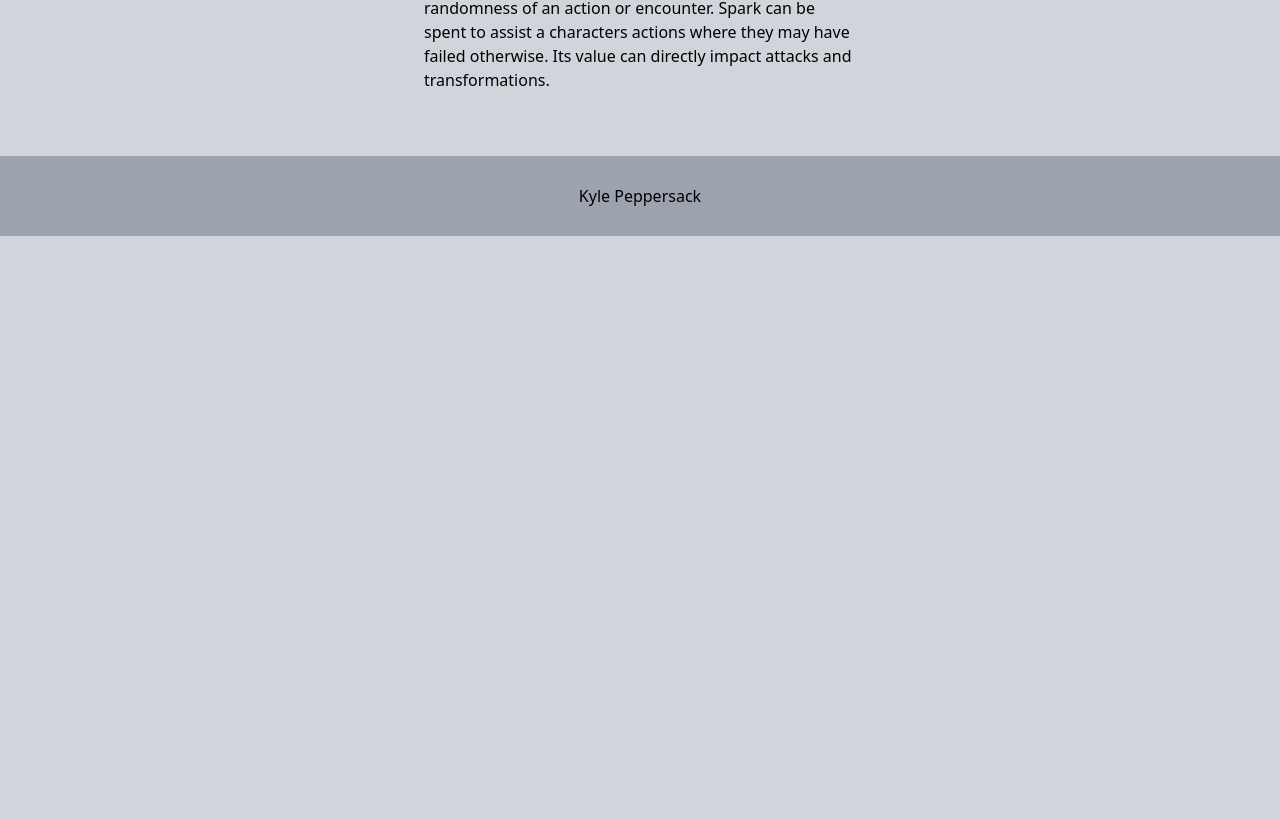
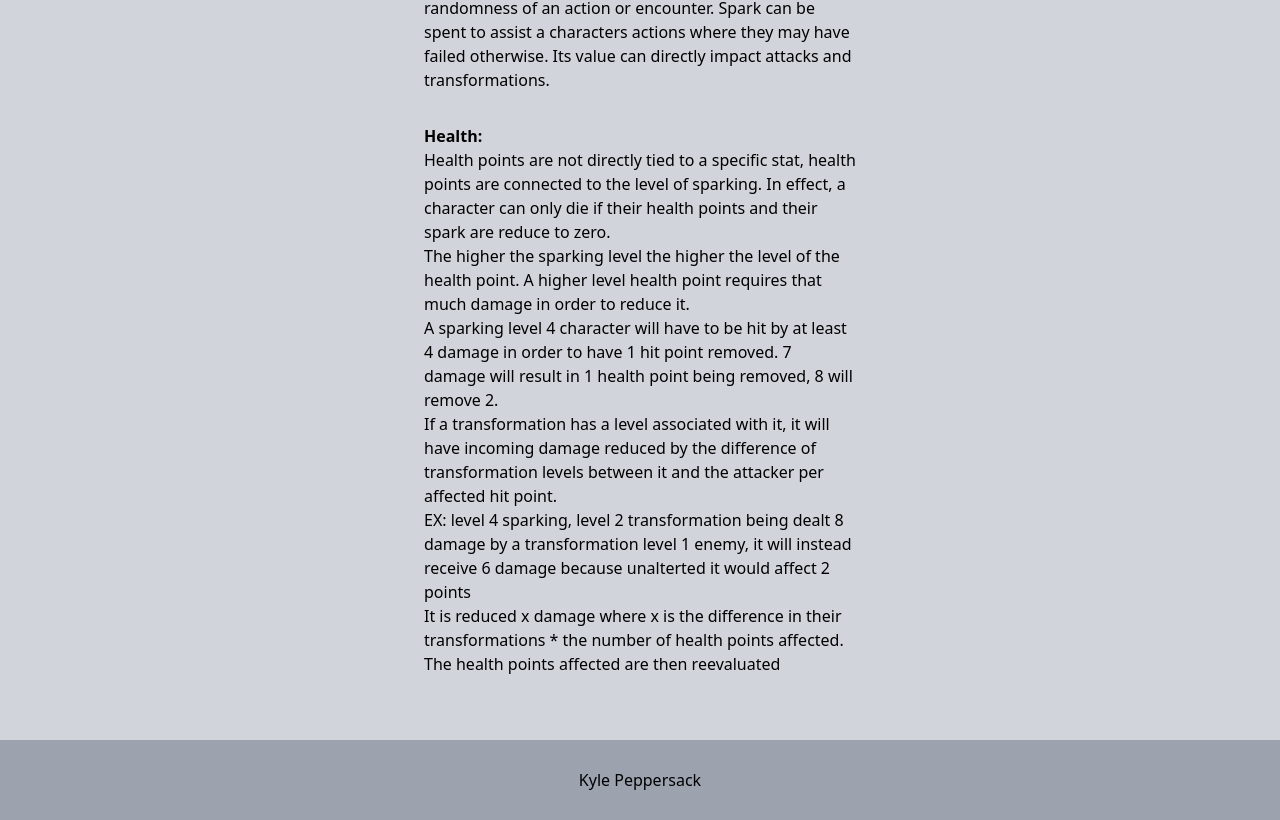
Before and after one commit to KylePep/ddbwiki, a Next.js app: page / in a window 1280 px wide. Shown: the part 1616-2436 px from the top of the page. Before the commit the page ends 1852 px from the top, so only its background shows below. Built offline with nearby package versions, Linux system fonts and the light colour scheme.

Commit message:
Added content to characterAttributes

```diff
--- a/app/components/CharacterAttributes.tsx
+++ b/app/components/CharacterAttributes.tsx
@@ -0,0 +1,15 @@
+import React from 'react'
+
+export default function CharacterAttributes() {
+  return (
+    <div>
+      <h1 className='font-bold mt-8'>Health:</h1>
+      <p>Health points are not directly tied to a specific stat, health points are connected to the level of sparking. In effect, a character can only die if their health points and their spark are reduce to zero.</p>
+      <p>The higher the sparking level the higher the level of the health point. A higher level health point requires that much damage in order to reduce it.</p>
+      <p>A sparking level 4 character will have to be hit by at least 4 damage in order to have 1 hit point removed. 7 damage will result in 1 health point being removed, 8 will remove 2.</p>
+      <p>If a transformation has a level associated with it, it will have incoming damage reduced by the difference of transformation levels between it and the attacker per affected hit point.</p>
+      <p>EX: level 4 sparking, level  2 transformation being dealt 8 damage by a transformation level 1 enemy, it will instead receive 6 damage because unalterted it would affect 2 points</p>
+      <p>It is reduced x damage where x is the difference in their transformations * the number of health points affected. The health points affected are then reevaluated</p>
+    </div>
+  )
+}
--- a/app/page.tsx
+++ b/app/page.tsx
@@ -4,6 +4,7 @@ import Board from "./tictactoe";
 import SpecialResources from "./components/SpecialResources";
 import CharacterStats from "./components/CharacterStats";
 import SparkingMeter from "./components/SparkingMeter";
+import CharacterAttributes from "./components/CharacterAttributes";
 
 export default function Home() {
   return (
@@ -25,6 +26,7 @@ export default function Home() {
       <CharacterStats/>
       <SpecialResources/>
       <SparkingMeter/>
+      <CharacterAttributes/>
       {/* <Board /> */}
     </main>
   );
```
